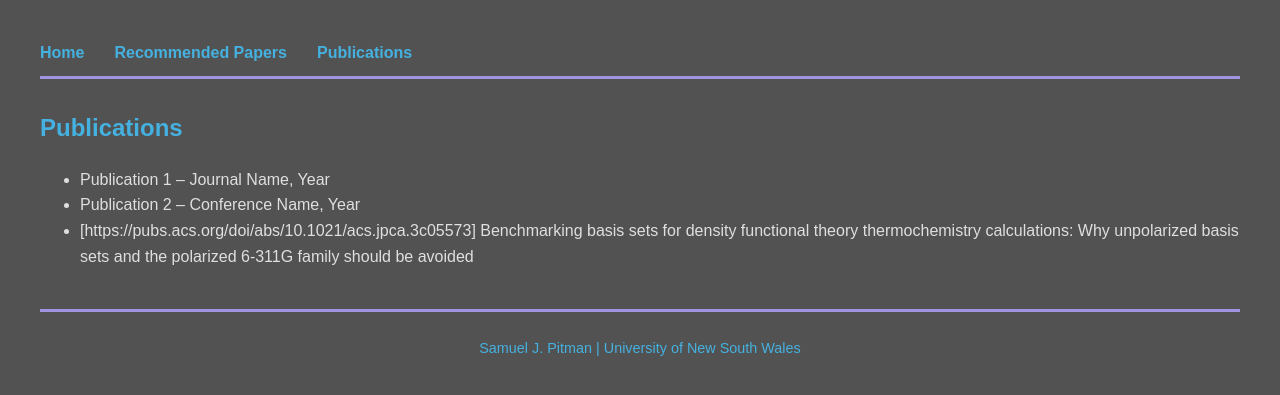
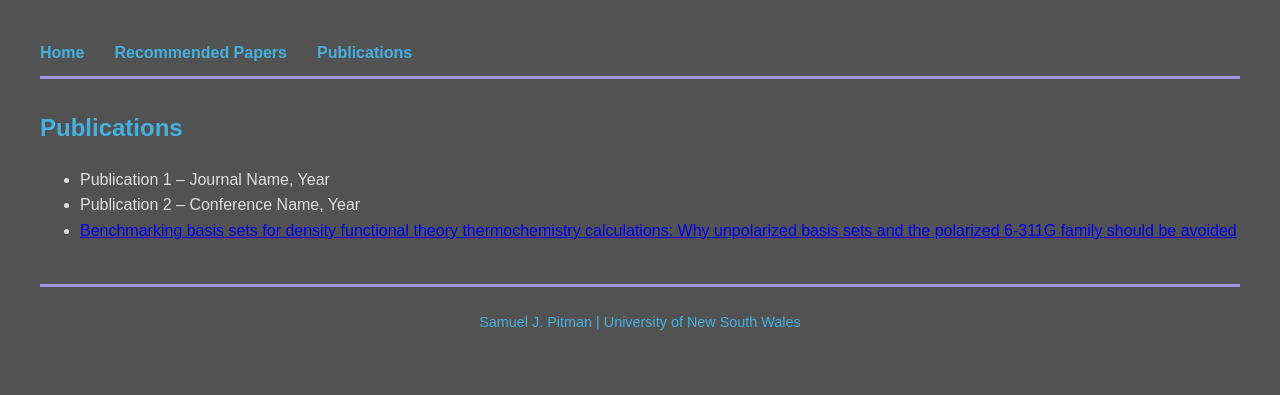
Before and after one commit to SamuelPitman/SamuelPitman.github.io, a Jekyll site: the page built from publications.md, in a window 1280 px wide. Shown: the top 395 px of the page. Built offline with Jekyll 4.4.1, drawn with Linux system fonts in a browser that asks for light colours.

Commit message:
Update publications.md
Test hyperlinks

```diff
--- a/publications.md
+++ b/publications.md
@@ -6,4 +6,4 @@ title: Publications
 ## Publications
 - Publication 1 – Journal Name, Year
 - Publication 2 – Conference Name, Year
-- [https://pubs.acs.org/doi/abs/10.1021/acs.jpca.3c05573] Benchmarking basis sets for density functional theory thermochemistry calculations: Why unpolarized basis sets and the polarized 6-311G family should be avoided
+- [Benchmarking basis sets for density functional theory thermochemistry calculations: Why unpolarized basis sets and the polarized 6-311G family should be avoided](https://pubs.acs.org/doi/abs/10.1021/acs.jpca.3c05573)
```
